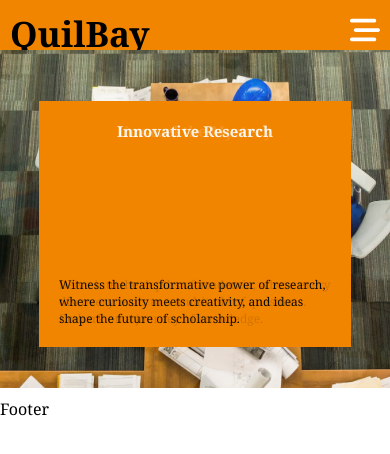
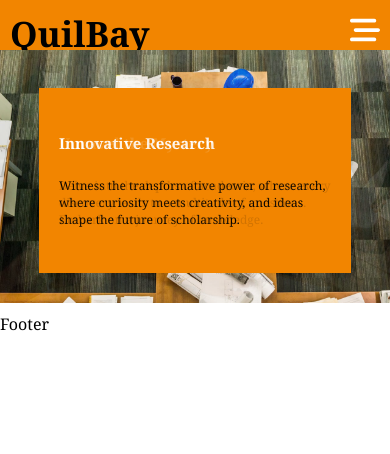
Before and after one commit to samuelmwangi729/Quilbay, a React (Vite) app: page / in a window 390 px wide. Shown: the top 454 px of the page. Built offline with nearby package versions, Linux system fonts and the light colour scheme.

Commit message:
Removed Gaps in flex sm devices

```diff
--- a/src/Components/Slider.jsx
+++ b/src/Components/Slider.jsx
@@ -36,7 +36,7 @@ class Slider extends Component {
                         </p>
                     </div>
                     <div className="cta">
-                        <button className='btn btn-primary'>Start Now</button>
+                        <button className='btn btn-primary'>Start</button>
                         <button className='btn btn-default'>Discover</button>
                     </div>
                 </div>
--- a/src/index.css
+++ b/src/index.css
@@ -204,12 +204,21 @@ div.slider-content{
     flex-direction: column;
     justify-content: space-between;
     align-items: center;
-    row-gap: 30px;
+    row-gap: 0px;
     background-color: var(--secondary-color);
-    width: 60%;
+    width: 70%;
     margin: auto;
     top: calc(60vh - 91%);
     height: calc(60vh - 20%)
+  }
+  h2.heading{
+    font-size: 20px;
+    text-align: center;
+    margin: 0;
+    padding: 0;
+  }
+  div.explanation p{
+    font-size: 15px;
   }
   div.mobile-menu-bar{
     display: block;
@@ -252,22 +261,24 @@ div.slider-content{
     position: absolute;
     display: flex;
     flex-direction: column;
-    justify-content: space-between;
-    align-items: center;
-    row-gap: 10px;
+    justify-content: space-evenly;
     background-color: var(--secondary-color);
     width: 80%;
     margin: auto;
+    row-gap: 0;
     top: 15%;
-    height: calc(40vh - 27%)
+    height: calc(30vh - 27%)
   }
   h2.heading{
     font-size: 15px;
     text-align: center;
+    margin: 0;
+    padding: 0;
   }
-  div.explanation p{
+  div.explanation{
     font-size: 12px;
-    text-decoration: unset;
+    margin: 0;
+    padding: 0;
   }
   div.cta{
     display: none;
@@ -279,7 +290,7 @@ div.slider-content{
     height: 50px;
   }
   .item{
-    height: 40vh;
+    height: 30vh;
   }
   div.navbar-menus{
     display: none;
```
